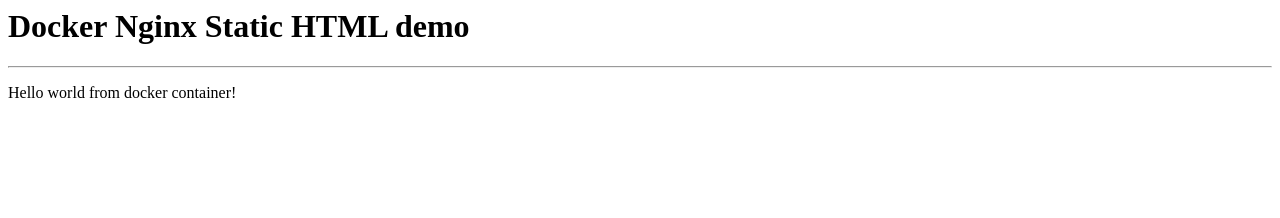
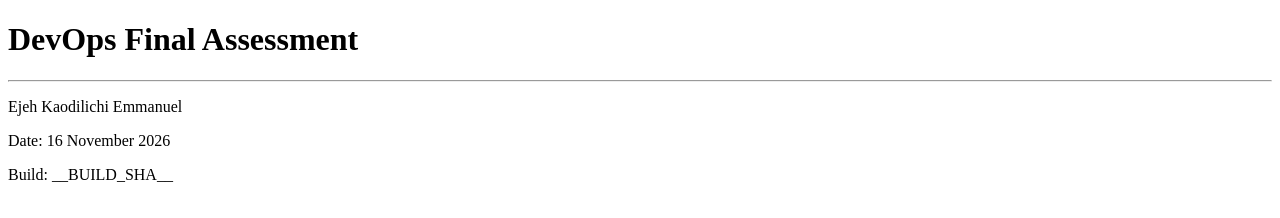
Before and after one commit to odiliemmanuel/devops-intern-final, a plain HTML site: page app/index.html in a window 1280 px wide. Drawn offline with Linux system fonts and the light colour scheme.

Commit message:
feat: show name, date and build placeholder on index page

```diff
--- a/app/index.html
+++ b/app/index.html
@@ -1,10 +1,14 @@
-<html>
-    <head>
-        <title>Docker Nginx Static HTML demo</title>
-    </head>
-    <body>
-        <h1>Docker Nginx Static HTML demo</h1>
-        <hr/>
-        <p>Hello world from docker container!</p>
-    </body>
+<!DOCTYPE html>
+<html lang="en">
+<head>
+  <meta charset="utf-8">
+  <title>DevOps Final Assessment</title>
+</head>
+<body>
+  <h1>DevOps Final Assessment</h1>
+  <hr/>
+  <p>Ejeh Kaodilichi Emmanuel</p>
+  <p>Date: 16 November 2026</p>
+  <p>Build: __BUILD_SHA__</p>
+</body>
 </html>
```
